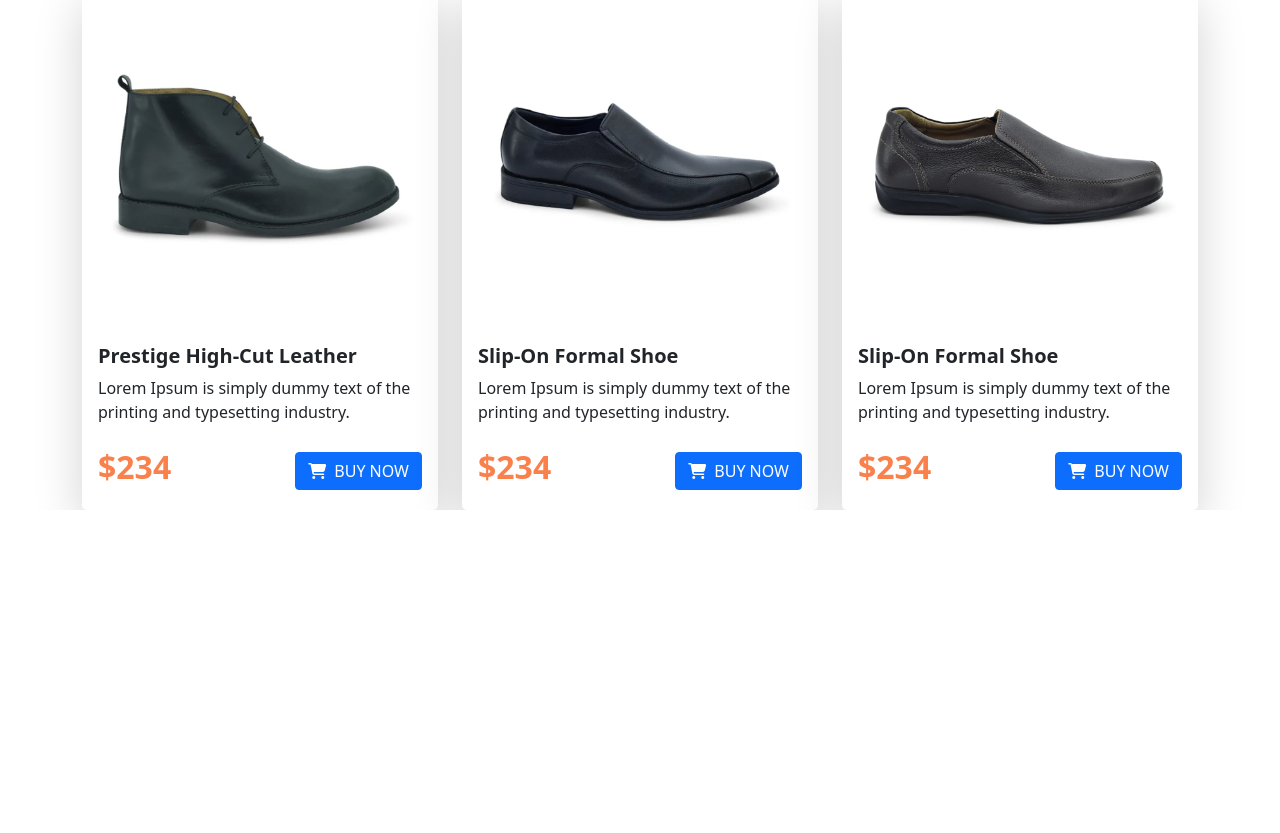
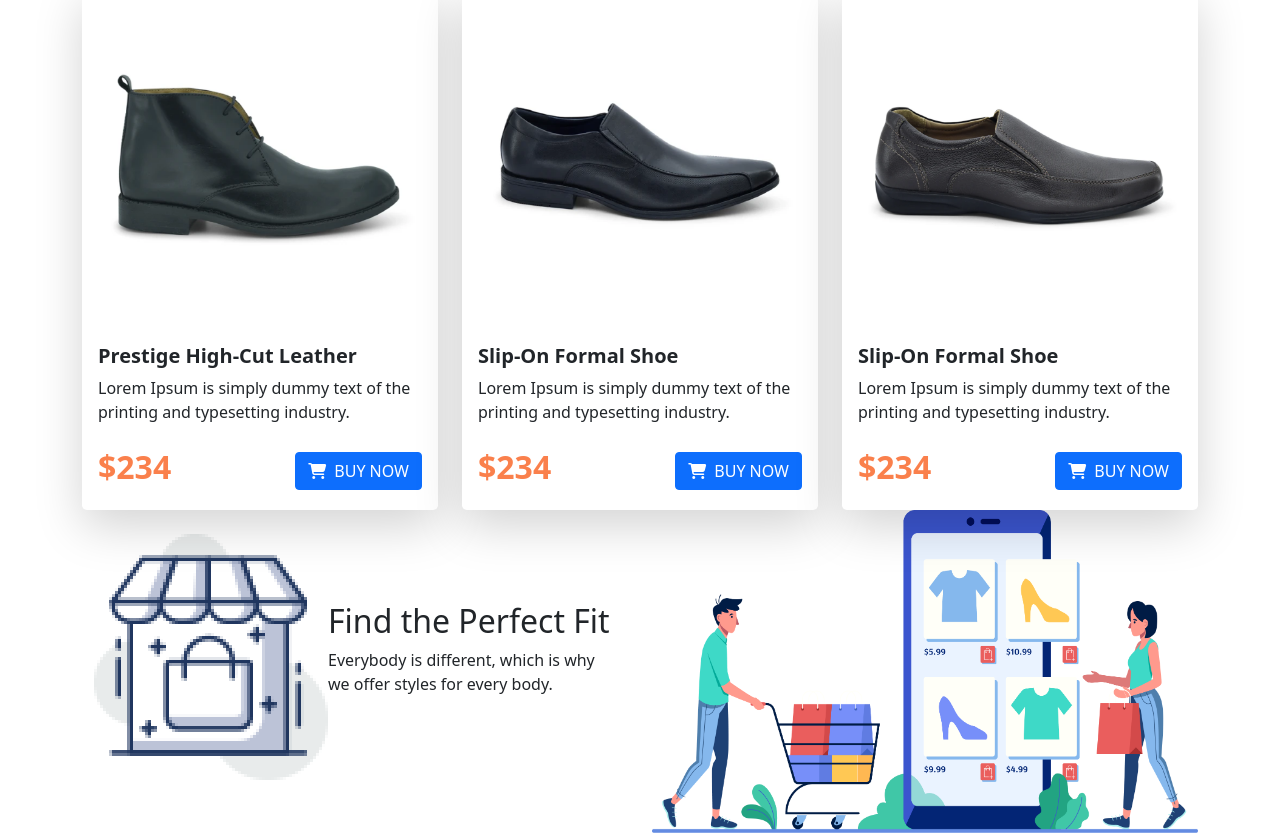
Before and after one commit to kamrulhaider/nike-react, a plain HTML site: page index.html in a window 1280 px wide. Shown: the part 1431-2264 px from the top of the page. Before the commit the page ends 1941 px from the top, so only its background shows below. Drawn offline with nearby package versions, Linux system fonts and the light colour scheme.

Commit message:
last part

```diff
--- a/css/style.css
+++ b/css/style.css
@@ -11,5 +11,5 @@ header {
   transition: all 0.2s ease-in;
 }
 .card:hover {
-  transform: scale(1.02);
+  transform: scale(1.05);
 }
--- a/index.html
+++ b/index.html
@@ -191,6 +191,25 @@
                 </div>
             </div>
         </section>
+
+        <!-- shopping start -->
+        <section class="container">
+            <div class="row">
+                <div class="col-lg-6 p-4">
+                    <div class="d-flex align-items-center">
+                        <img src="images/service-1.png" class="img-fluid" alt="">
+                        <div>
+                            <h2>Find the Perfect Fit</h2>
+                            <p>Everybody is different, which is why we
+                                offer styles for every body.</p>
+                        </div>
+                    </div>
+                </div>
+                <div class="col-lg-6">
+                    <img class="img-fluid" src="images/shopping.png" alt="">
+                </div>
+            </div>
+        </section>
     </main>
 
     <!-- footer start -->
```
Also changed, not shown: images/service-1.png (added), images/service-2.png (added), images/service-3.png (added), images/shopping.png (added).
